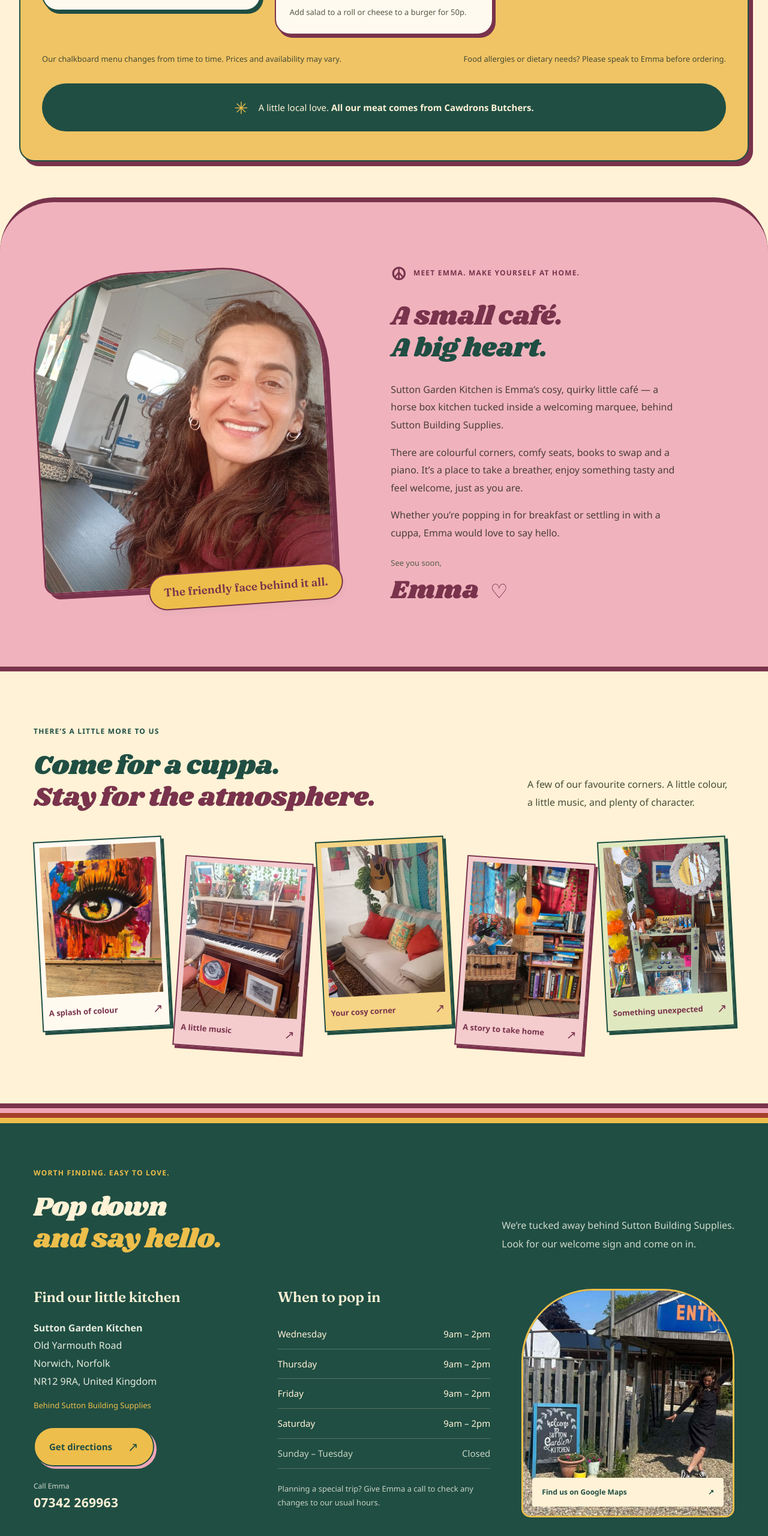
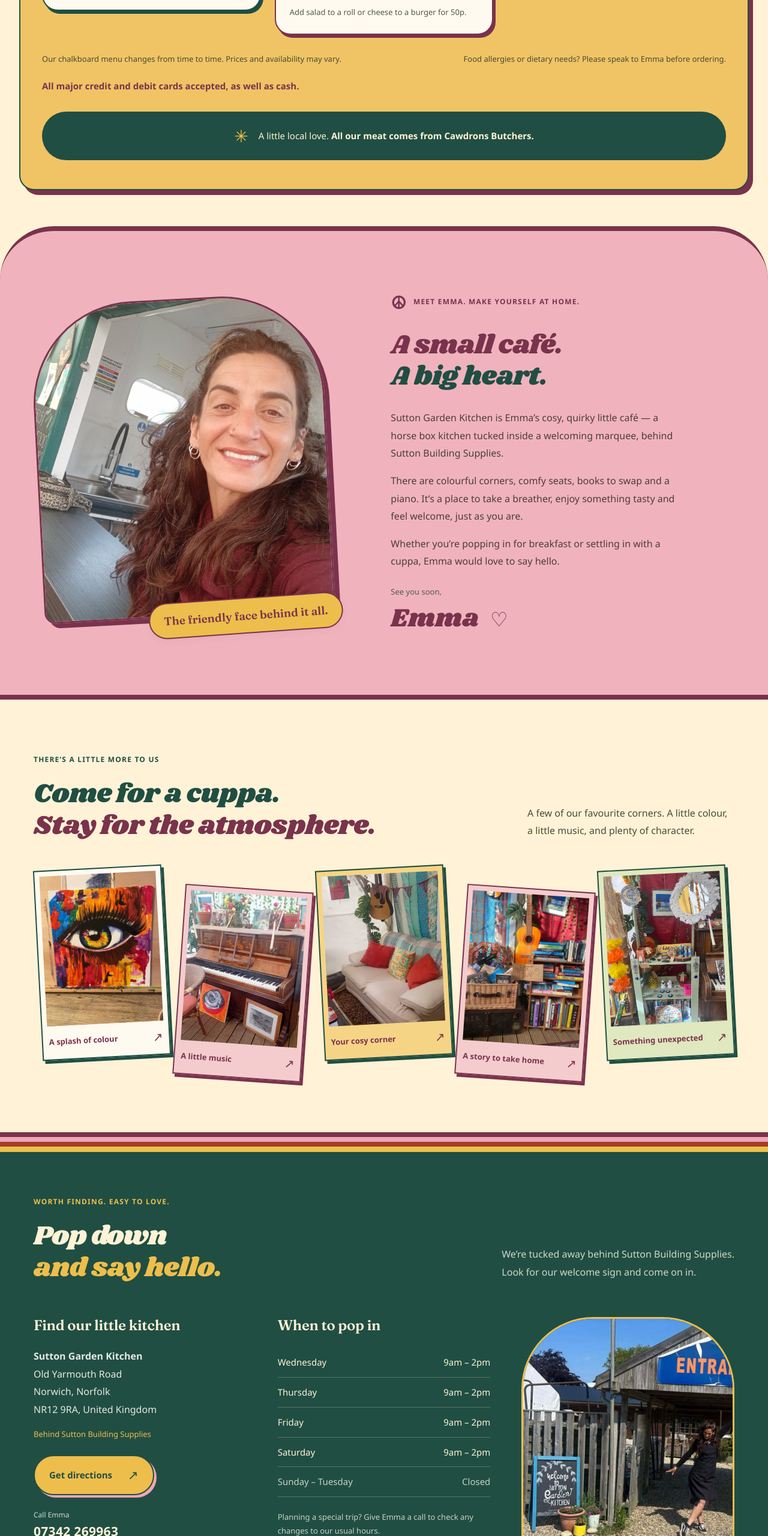
Before and after one commit to terrorbites/suttongardenkitchen, a website: page dist/index.html in a window 1280 px wide. Shown: the part 2400-4960 px from the top of the page at 60% size. Drawn offline with Linux system fonts and the light colour scheme.

Commit message:
Add card and cash payment information

```diff
--- a/dist/hippy.css
+++ b/dist/hippy.css
@@ -167,6 +167,8 @@ h2 em { font-family: var(--display); font-weight: 400; font-style: normal; color
 .menu-list small { font-size: .8125rem; line-height: 1.6; color: #60624e; }
 .menu-footnote { font-size: .8125rem; color: #555943; line-height: 1.75; }
 .menu-note { color: #474c36; font-size: .8125rem; margin-top: 30px; }
+.payment-note { color: var(--wine); font-size: .9375rem; font-weight: 600; line-height: 1.7; margin: 22px 0 0; }
+.payment-note-visit { color: var(--paper); font-size: .875rem; font-weight: 400; padding-top: 18px; border-top: 1px solid #557362; }
 .local-note { background: var(--ink); color: var(--paper); border-radius: 100px; padding: 17px 24px; }
 .local-note>span { color: var(--lime); }
 .local-note p { font-size: .9375rem; }
--- a/dist/index.html
+++ b/dist/index.html
@@ -21,6 +21,7 @@
     "description": "A cosy, quirky horse box café with a marquee, behind Sutton Building Supplies, serving breakfasts, lunches, hot and cold drinks, homemade cakes and savouries.",
     "url": "https://sutton-garden-kitchen.honey-okapi-4832.chatgpt.site/",
     "telephone": "+447342269963",
+    "paymentAccepted": "Cash, Credit Card, Debit Card",
     "image": "https://sutton-garden-kitchen.honey-okapi-4832.chatgpt.site/images/horse-box-cafe-marquee-interior.jpg",
     "logo": "https://sutton-garden-kitchen.honey-okapi-4832.chatgpt.site/images/sutton-garden-kitchen-logo.jpg",
     "address": {"@type":"PostalAddress","streetAddress":"Old Yarmouth Road","addressLocality":"Norwich","addressRegion":"Norfolk","postalCode":"NR12 9RA","addressCountry":"GB"},
@@ -94,6 +95,7 @@
         </article>
       </div>
       <div class="menu-note"><p>Our chalkboard menu changes from time to time. Prices and availability may vary.</p><p>Food allergies or dietary needs? Please speak to Emma before ordering.</p></div>
+      <p class="payment-note">All major credit and debit cards accepted, as well as cash.</p>
       <div class="local-note"><span aria-hidden="true">✳</span><p>A little local love. <strong>All our meat comes from Cawdrons Butchers.</strong></p></div>
     </section>
     <section class="about-section" id="about" aria-labelledby="about-title"><div class="wrap about-grid">
@@ -113,7 +115,7 @@
     <section class="visit-section" id="visit" aria-labelledby="visit-title"><div class="wrap">
       <div class="visit-heading"><div><p class="eyebrow">Worth finding. Easy to love.</p><h2 id="visit-title">Pop down<br><em>and say hello.</em></h2></div><p>We’re tucked away behind Sutton Building Supplies.<br>Look for our welcome sign and come on in.</p></div>
       <div class="visit-grid">
-        <div class="visit-details"><h3>Find our little kitchen</h3><address><strong>Sutton Garden Kitchen</strong><br>Old Yarmouth Road<br>Norwich, Norfolk<br>NR12 9RA, United Kingdom</address><p class="landmark">Behind Sutton Building Supplies</p><a class="button button-light" href="https://www.google.com/maps/dir/?api=1&amp;destination=Sutton%20Garden%20Kitchen%2C%20Old%20Yarmouth%20Road%2C%20Norwich%2C%20NR12%209RA" target="_blank" rel="noopener noreferrer">Get directions <span aria-hidden="true">↗</span></a><a class="visit-call" href="tel:+447342269963">Call Emma <strong>07342 269963</strong></a></div>
+        <div class="visit-details"><h3>Find our little kitchen</h3><address><strong>Sutton Garden Kitchen</strong><br>Old Yarmouth Road<br>Norwich, Norfolk<br>NR12 9RA, United Kingdom</address><p class="landmark">Behind Sutton Building Supplies</p><a class="button button-light" href="https://www.google.com/maps/dir/?api=1&amp;destination=Sutton%20Garden%20Kitchen%2C%20Old%20Yarmouth%20Road%2C%20Norwich%2C%20NR12%209RA" target="_blank" rel="noopener noreferrer">Get directions <span aria-hidden="true">↗</span></a><a class="visit-call" href="tel:+447342269963">Call Emma <strong>07342 269963</strong></a><p class="payment-note payment-note-visit">All major credit and debit cards accepted, as well as cash.</p></div>
         <div class="hours"><h3>When to pop in</h3><table><caption class="sr-only">Regular café opening hours</caption><tbody><tr><th scope="row">Wednesday</th><td>9am – 2pm</td></tr><tr><th scope="row">Thursday</th><td>9am – 2pm</td></tr><tr><th scope="row">Friday</th><td>9am – 2pm</td></tr><tr><th scope="row">Saturday</th><td>9am – 2pm</td></tr><tr class="closed"><th scope="row">Sunday – Tuesday</th><td>Closed</td></tr></tbody></table><p class="hours-note">Planning a special trip? Give Emma a call to check any changes to our usual hours.</p></div>
         <div class="entrance-photo"><img src="images/cafe-entrance-behind-sutton-building-supplies.jpg" alt="The Sutton Garden Kitchen welcome sign at the entrance behind Sutton Building Supplies" width="828" height="1792" loading="lazy"><a href="https://www.google.com/maps/search/?api=1&amp;query=Sutton%20Garden%20Kitchen%2C%20Old%20Yarmouth%20Road%2C%20Norwich%2C%20NR12%209RA" target="_blank" rel="noopener noreferrer">Find us on Google Maps <span aria-hidden="true">↗</span></a></div>
       </div>
```
